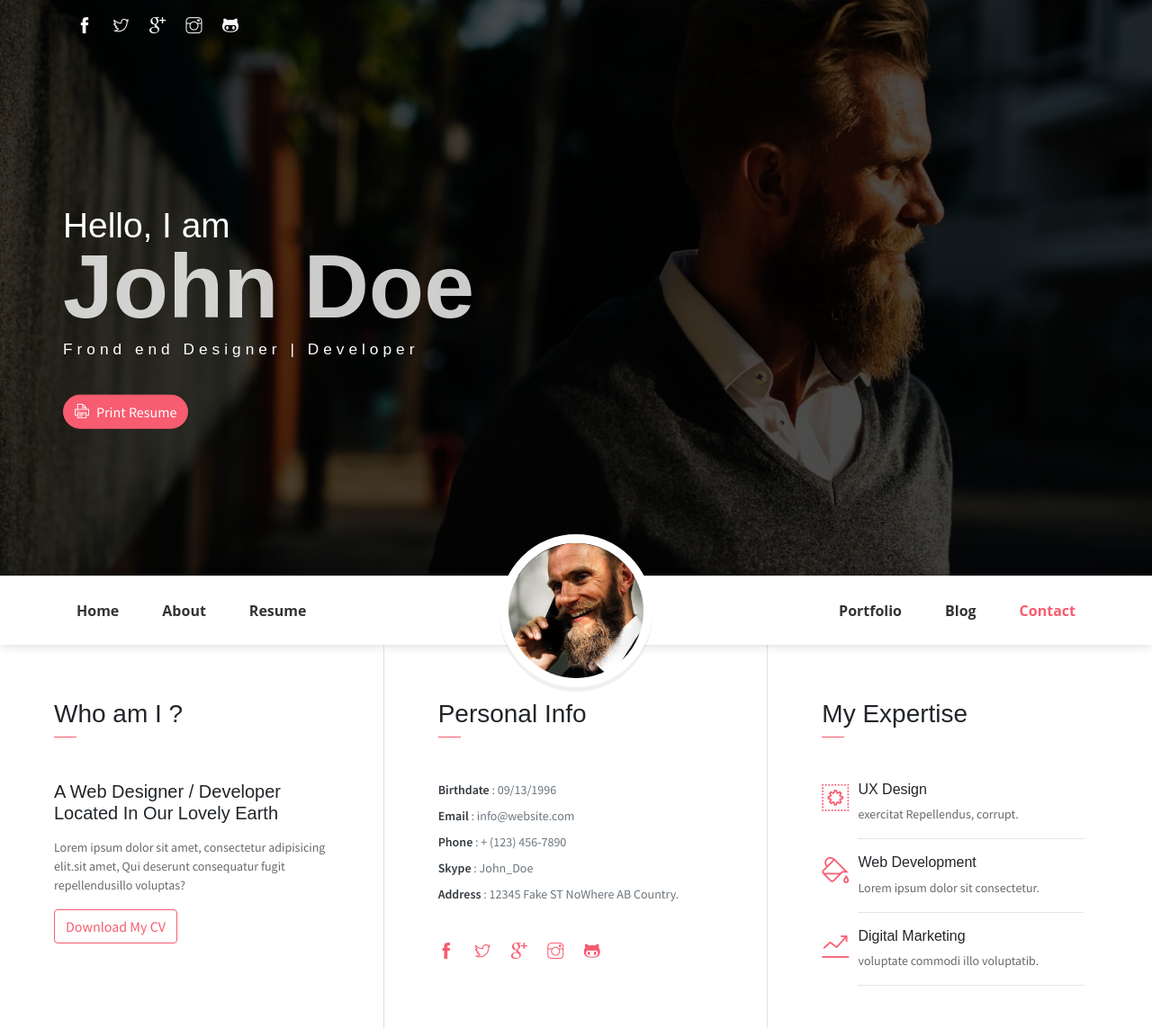
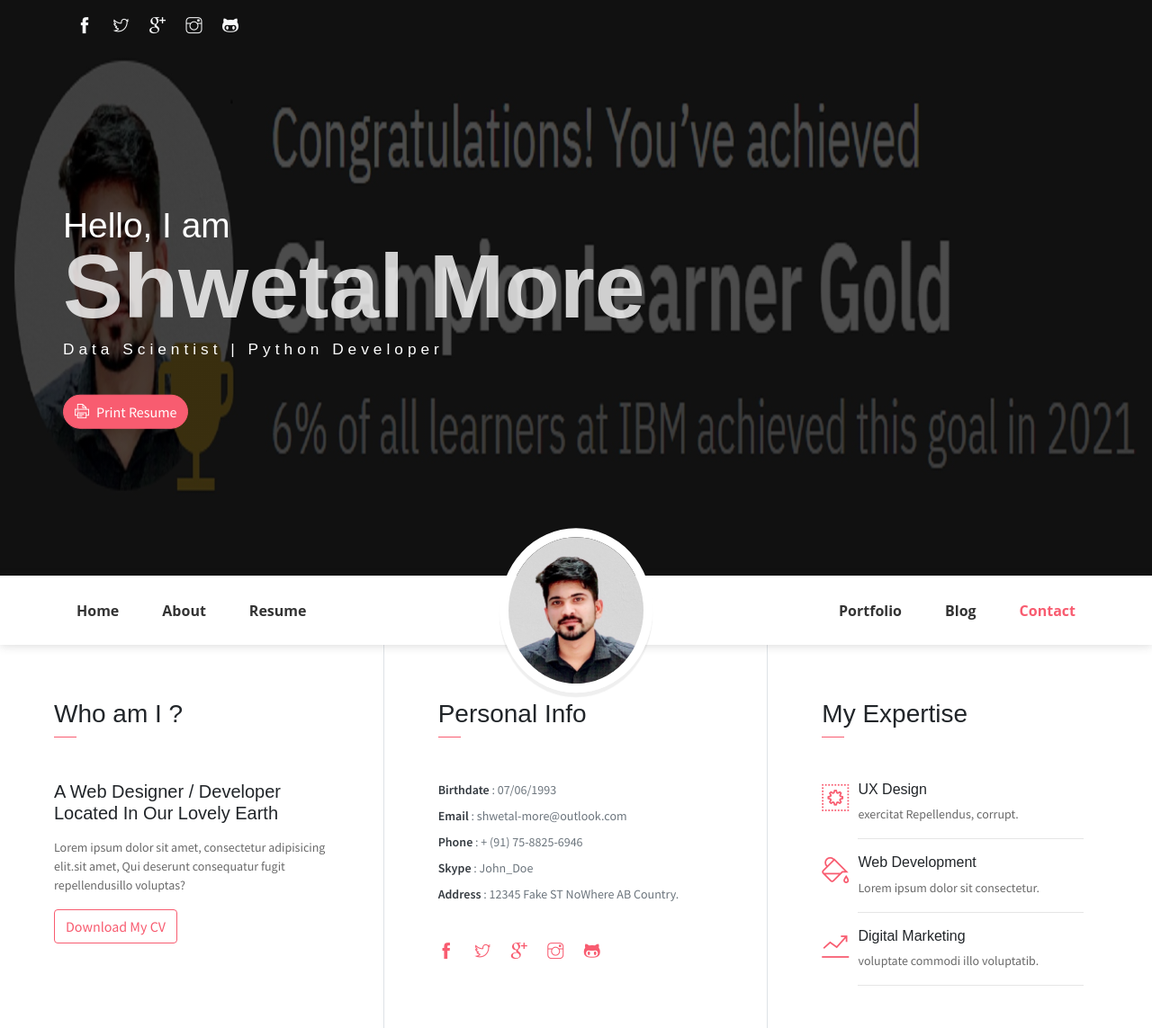
Before and after one commit to shwetal777/Login_Proj, a Django app: template Login/login_proj/login_app/templates/index.html in a window 1280 px wide. Shown: the top 1143 px of the page at 90% size. Run offline with Django 4.2, Linux system fonts and the light colour scheme; the template is opened without the code that fills it, so the values that code supplies are empty; some libraries are stand-ins or nearby versions.

Commit message:
Personal html template added

```diff
--- a/Login/login_proj/login_app/templates/base.html
+++ b/Login/login_proj/login_app/templates/base.html
@@ -55,7 +55,8 @@
                           >Shop List ({{ user.shopping_items.all|length }})</a
                         >
                       </li>
-                      {% endcomment %} {% if user.is_authenticated %}
+                      {% endcomment %}
+                      {% if user.is_authenticated %}
                       <li>
                         <a href="{% url 'logout' %}">Logout</a>
                       </li>
--- a/Login/login_proj/login_app/templates/index.html
+++ b/Login/login_proj/login_app/templates/index.html
@@ -4,9 +4,9 @@
 <head>
 	<meta charset="utf-8">
     <meta name="viewport" content="width=device-width, initial-scale=1, shrink-to-fit=no">
-    <meta name="description" content="Start your development with JohnDoe landing page.">
+    <meta name="description" content="Start your development with ShwetalMore landing page.">
     <meta name="author" content="Devcrud">
-    <title>JohnDoe Landing page | Free Bootstrap 4.3.x landing page</title>
+    <title>ShwetalMore Profile</title>
     <!-- font icons -->
 
     {% block css %}
@@ -29,8 +29,8 @@
             </ul>
             <div class="header-content">
                 <h4 class="header-subtitle" >Hello, I am</h4>
-                <h1 class="header-title">John Doe</h1>
-                <h6 class="header-mono" >Frond end Designer | Developer</h6>
+                <h1 class="header-title">Shwetal More</h1>
+                <h6 class="header-mono" >Data Scientist | Python Developer</h6>
                 <button class="btn btn-primary btn-rounded"><i class="ti-printer pr-2"></i>Print Resume</button>
             </div>
         </div>
@@ -55,8 +55,8 @@
                 <ul class="navbar-nav brand">
                     <img src="{% static 'imgs/avatar.jpg' %}" alt="" class="brand-img">
                     <li class="brand-txt">
-                        <h5 class="brand-title">John Doe</h5>
-                        <div class="brand-subtitle">Web Designer | Developer</div>
+                        <h5 class="brand-title">Shwetal More</h5>
+                        <div class="brand-subtitle">Data Scientist | Python Developer</div>
                     </li>
                 </ul>
                 <ul class="navbar-nav ml-auto">
@@ -66,9 +66,14 @@
                     <li class="nav-item">
                         <a href="#blog" class="nav-link">Blog</a>
                     </li>
-                    <li class="nav-item last-item">
+                    <li class="nav-item">
                         <a href="#contact" class="nav-link">Contact</a>
                     </li>
+                    {% if user.is_authenticated %}
+                    <li class="nav-item last-item">
+                        <a href="{% url 'logout' %}" class="nav-link">Logout</a>
+                    </li>
+                    {% endif %}
                 </ul>
             </div>
         </div>
@@ -86,9 +91,9 @@
                 <h3 class="font-weight-light">Personal Info</h3>
                 <span class="line mb-5"></span>
                 <ul class="mt40 info list-unstyled">
-                    <li><span>Birthdate</span> : 09/13/1996</li>
-                    <li><span>Email</span> : info@website.com</li>
-                    <li><span>Phone</span> : + (123) 456-7890</li>
+                    <li><span>Birthdate</span> : 07/06/1993</li>
+                    <li><span>Email</span> : shwetal-more@outlook.com</li>
+                    <li><span>Phone</span> : + (91) 75-8825-6946</li>
                     <li><span>Skype</span> : John_Doe </li>
                     <li><span>Address</span> :  12345 Fake ST NoWhere AB Country.</li>
                 </ul>
@@ -736,7 +741,7 @@
                                 <i class="ti-mobile icon-md"></i>
                             </div>
                             <div class="col-10 ">
-                                <h6 class="d-inline">Phone : <br> <span class="text-muted">+ (123) 456-789</span></h6>
+                                <h6 class="d-inline">Phone : <br> <span class="text-muted">+ (91) 75-8825-6946</span></h6>
                             </div>
                         </div>
                         <div class="row mb-2">
@@ -744,7 +749,7 @@
                                 <i class="ti-map-alt icon-md"></i>
                             </div>
                             <div class="col-10">
-                                <h6 class="d-inline">Address :<br> <span class="text-muted">12345 Fake ST NoWhere AB Country.</span></h6>
+                                <h6 class="d-inline">Address :<br> <span class="text-muted">Pune, INDIA.</span></h6>
                             </div>
                         </div>
                         <div class="row mb-2">
@@ -752,7 +757,7 @@
                                 <i class="ti-envelope icon-md"></i>
                             </div>
                             <div class="col-10">
-                                <h6 class="d-inline">Email :<br> <span class="text-muted">info@website.com</span></h6>
+                                <h6 class="d-inline">Email :<br> <span class="text-muted">shwetal-more@outlook.com.com</span></h6>
                             </div>
                         </div>
                         <ul class="social-icons pt-4">
--- a/Login/login_proj/login_app/templates/login.html
+++ b/Login/login_proj/login_app/templates/login.html
@@ -27,7 +27,7 @@ License URL: http://creativecommons.org/licenses/by/3.0/
               <div class="card-body p-5">
                 <form class="mb-3 mt-md-4" method="POST">
                   {% csrf_token %}
-                  <h2 class="fw-bold mb-2 text-uppercase">IBM</h2>
+                  <h2 class="fw-bold mb-2 text-uppercase">Shwetal</h2>
                   <p class="mb-5">Please enter your login and password!</p>
                   <div class="mb-3">
                     {% for message in messages %}
--- a/Login/login_proj/login_app/urls.py
+++ b/Login/login_proj/login_app/urls.py
@@ -3,6 +3,7 @@ from . import views
 
 urlpatterns = [
     path('home/', views.home, name='home'),
+    path('profile/', views.profile, name='profile'),
     path('signup/', views.signup, name='signup'),
     path('login/', views.login, name='login'),
     path('logout/', views.user_logout, name='logout'),
```
Also changed, not shown: Login/login_proj/login_app/templates/components.html (+5 -2 lines), Login/login_proj/login_app/views.py (+5 -2 lines), Login/login_proj/db.sqlite3, Login/login_proj/login_app/templates/assets/imgs/avatar.jpg, Login/login_proj/login_app/templates/assets/imgs/avatar1.jpg (added), Login/login_proj/login_app/templates/static/imgs/avatar.jpg, Login/login_proj/login_app/templates/static/imgs/avatar1.jpg (added), Login/login_proj/login_app/templates/static/imgs/header.jpg, Login/login_proj/login_app/templates/static/imgs/header1.jpg (added), Login/login_proj/login_app/templates/static/imgs/header2.PNG (added).
